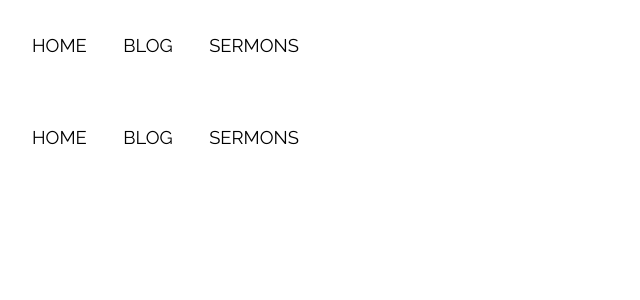
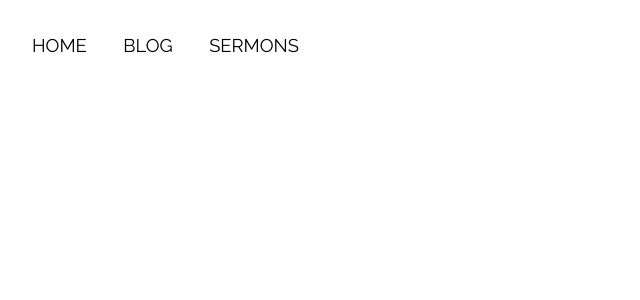
Before and after one commit to BobDeUncle/Logikos, a SvelteKit app in the folder frontend/: page / in a window 1280 px wide. Shown: the top 300 px of the page, without its empty margins (0-640 px from the left). Built offline with nearby package versions, Linux system fonts and the light colour scheme.

Commit message:
Move Header to layout

```diff
--- a/frontend/src/routes/+page.svelte
+++ b/frontend/src/routes/+page.svelte
@@ -1,5 +1,2 @@
 <script lang="ts">
-  import Header from './Header.svelte';
 </script>
-
-<Header name="Logikos" />
```
